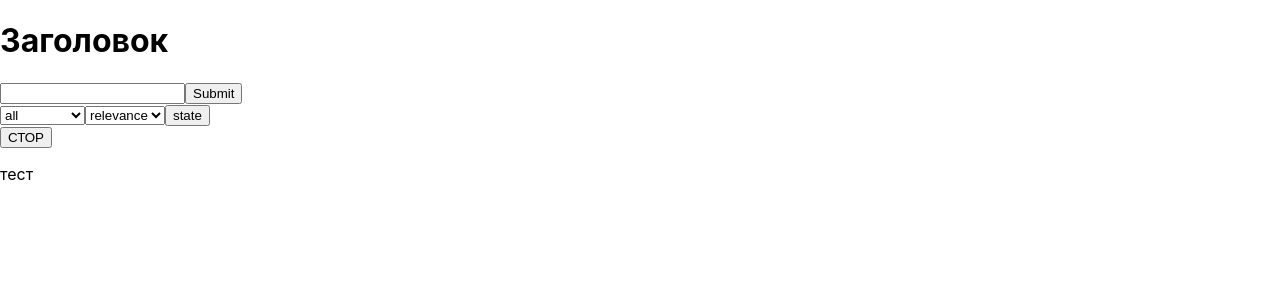
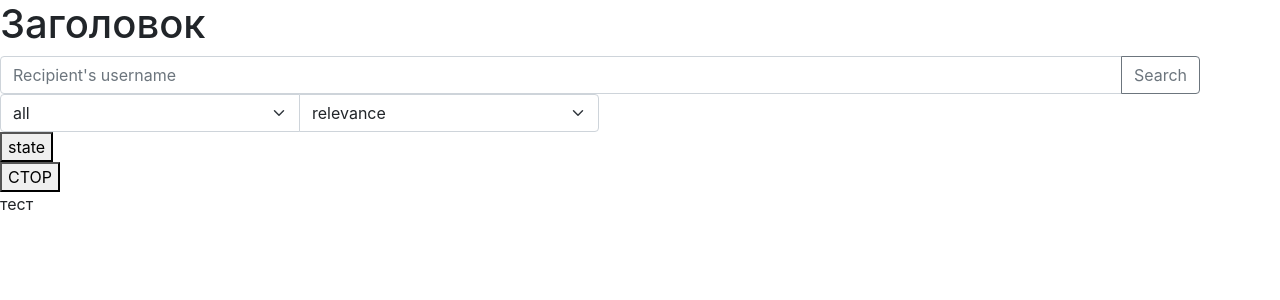
Before and after one commit to YevgeniyMakkaveev/BOOKAPI2.0, a React (Create React App) app: page / in a window 1280 px wide. Shown: the top 300 px of the page. Built offline with nearby package versions, Linux system fonts and the light colour scheme.

Commit message:
Немного бутсрапа.

```diff
--- a/public/index.html
+++ b/public/index.html
@@ -2,6 +2,8 @@
 <html lang="en">
   <head>
     <meta charset="utf-8" />
+    <link href="https://cdn.jsdelivr.net/npm/bootstrap@5.0.2/dist/css/bootstrap.min.css" rel="stylesheet"
+      integrity="sha384-EVSTQN3/azprG1Anm3QDgpJLIm9Nao0Yz1ztcQTwFspd3yD65VohhpuuCOmLASjC" crossorigin="anonymous">
     <link rel="icon" href="%PUBLIC_URL%/favicon.ico" />
     <meta name="viewport" content="width=device-width, initial-scale=1" />
     <meta name="theme-color" content="#000000" />
--- a/src/component/Modal/Modal.js
+++ b/src/component/Modal/Modal.js
@@ -29,7 +29,7 @@ checkInfo=(data)=>{
 }
 
 getImg=(img)=>{
- if (img.thumbnail){return img.thumbnail} else{return deafaultImg}
+ if (img.medium){return img.medium} else{return deafaultImg}
 }
 
 render(){
--- a/src/component/Panel/index.js
+++ b/src/component/Panel/index.js
@@ -1,2 +1,2 @@
-import Panel from "./pannel";
+import Panel from "./panel";
 export default Panel
--- /dev/null
+++ b/src/component/Panel/panel.css
@@ -0,0 +1,2 @@
+.searchPannel{max-width: 1200px;}
+.form-select{max-width: 300px;}
--- /dev/null
+++ b/src/component/Panel/panel.js
@@ -0,0 +1,83 @@
+import React, {Component} from 'react'
+import {connect} from 'react-redux'
+import * as actions from '../../service/actions'
+import {
+  bindActionCreators
+} from 'redux';
+import './panel.css'
+
+ class Panel extends Component {
+  constructor(props){
+   super(props)
+   this.state={
+  tearm: '',
+  field: "all",
+  priority: "relevance"
+   }
+  }
+
+
+
+onFieldChange=(e)=>{
+ this.setState({
+  field: e.target.value
+ })}
+ onPriorityChange=(e)=>{
+  this.setState({
+   priority: e.target.value
+  })
+ }
+
+onInput=(e)=>{
+    e.preventDefault();
+    const tearm = e.target.value;
+    this.setState({tearm});
+}
+
+onSearchStart=(e)=>{
+ e.preventDefault()
+ const {tearm, field, priority}=this.state
+ this.props.getTearm(tearm,field,priority)
+ this.setState({
+    tearm: ''
+ })
+ }
+
+ render(){
+  const { tearm } = this.state;
+return (
+ <div>
+ <form className="input-group  searchPannel" onSubmit={this.onSearchStart}>
+ <input className="form-control" placeholder="Recipient's username" aria-label="Recipient's username" aria-describedby="button-addon2" onChange={this.onInput} value={tearm}/>
+ <button className="btn btn-outline-secondary" type="button" id="button-addon2">Search </button>
+ </form>
+<div className="input-group">
+ <select className="form-select" onChange={this.onFieldChange}>
+<option value="all">all </option>
+<option value="art">art</option>
+<option value="biography">biography</option>
+<option value="computers">computers</option>
+<option value="history">history</option>
+<option value="medical">medical</option>
+<option value="poetry">poetry</option>
+ </select>
+<select className="form-select" onChange={this.onPriorityChange}>
+<option value="relevance">relevance  </option>
+<option value="newest">newest</option>
+</select>
+</div>
+<button onClick={()=>{console.log(this.state)}}> state</button>
+ </div>
+)
+}
+}
+const mapDispatchToProps =(dispatch) =>{
+  const {getTearm} = bindActionCreators(actions, dispatch)
+  return{
+    getTearm: (tearm, field, priority) => {
+
+       getTearm(tearm, field, priority)
+       }
+  }
+  }
+export default connect(null, mapDispatchToProps)(Panel)
--- a/src/component/Pannel/index.js
+++ /dev/null
@@ -1,2 +0,0 @@
-import Pannel from "./pannel";
-export default Pannel
--- a/src/component/Results/Card/card.css
+++ b/src/component/Results/Card/card.css
@@ -1,4 +1,4 @@
 .single-card{
- width: 800px;
+ max-width: 500px;
 
 }
--- a/src/component/Results/Card/card.js
+++ b/src/component/Results/Card/card.js
@@ -17,6 +17,7 @@ checkImg(img){
 }
 
 render(){
+
 const selfLink = this.props.selfLink
 const {title, publisher, publishedDate, description}=this.checkData(this.props)
 const authors= this.props.authors? this.props.authors.toString():"No Data"
@@ -24,18 +25,36 @@ const thumbnail = this.checkImg(this.props.thumbnail)
 
 
 return(
-   <div className="single-card" onClick={()=>{this.toModal(selfLink)}}>
-      <img src={thumbnail} alt=""/>
-       <h1>{title}</h1>
-       <div className="overview">
-      <h3>{authors}</h3>
-      <h3>{publisher},{publishedDate} </h3>
-      <p> {description}</p>
+<div className="card mb-3 single-card" onClick={()=>{this.toModal(selfLink)}}>
+  <div className="row g-0">
+    <div className="col-md-4">
+      <img src={thumbnail} className="img-fluid rounded-start" alt="..."/>
     </div>
+    <div className="col-md-8">
+      <div className="card-body">
+        <h5 className="card-title">{title}</h5>
+        <h5 className="card-title">{authors}</h5>
+        </div>
+        <div className="row g-0">
+        <p className="card-text"><small className="text-muted">Издатель: {publisher},{publishedDate}</small></p>
+      </div>
     </div>
+  </div>
+</div>
 )
 }
 }
+
+
+   // <div className="single-card" onClick={()=>{this.toModal(selfLink)}}>
+   //    <img src={thumbnail} alt=""/>
+   //     <h1>{title}</h1>
+   //     <div className="overview">
+   //    <h3>{authors}</h3>
+   //    <h3>{publisher},{publishedDate} </h3>
+   //    <p> {description}</p>
+   //  </div>
+   //  </div>
 
 const mapDispatchToProps = (dispatch) => {
    const {
--- a/src/component/Results/result.js
+++ b/src/component/Results/result.js
@@ -69,7 +69,7 @@ drawPicture(data){
 
 
   return(
-   <div className="to-side">
+   < div className = "row row-cols-1 row-cols-md-3 g-4 " >
     {data}
    <button onClick={this.onGetMore}> Больше</button>
    </div>
```
Also changed, not shown: src/component/Panel/pannel.css (deleted).
